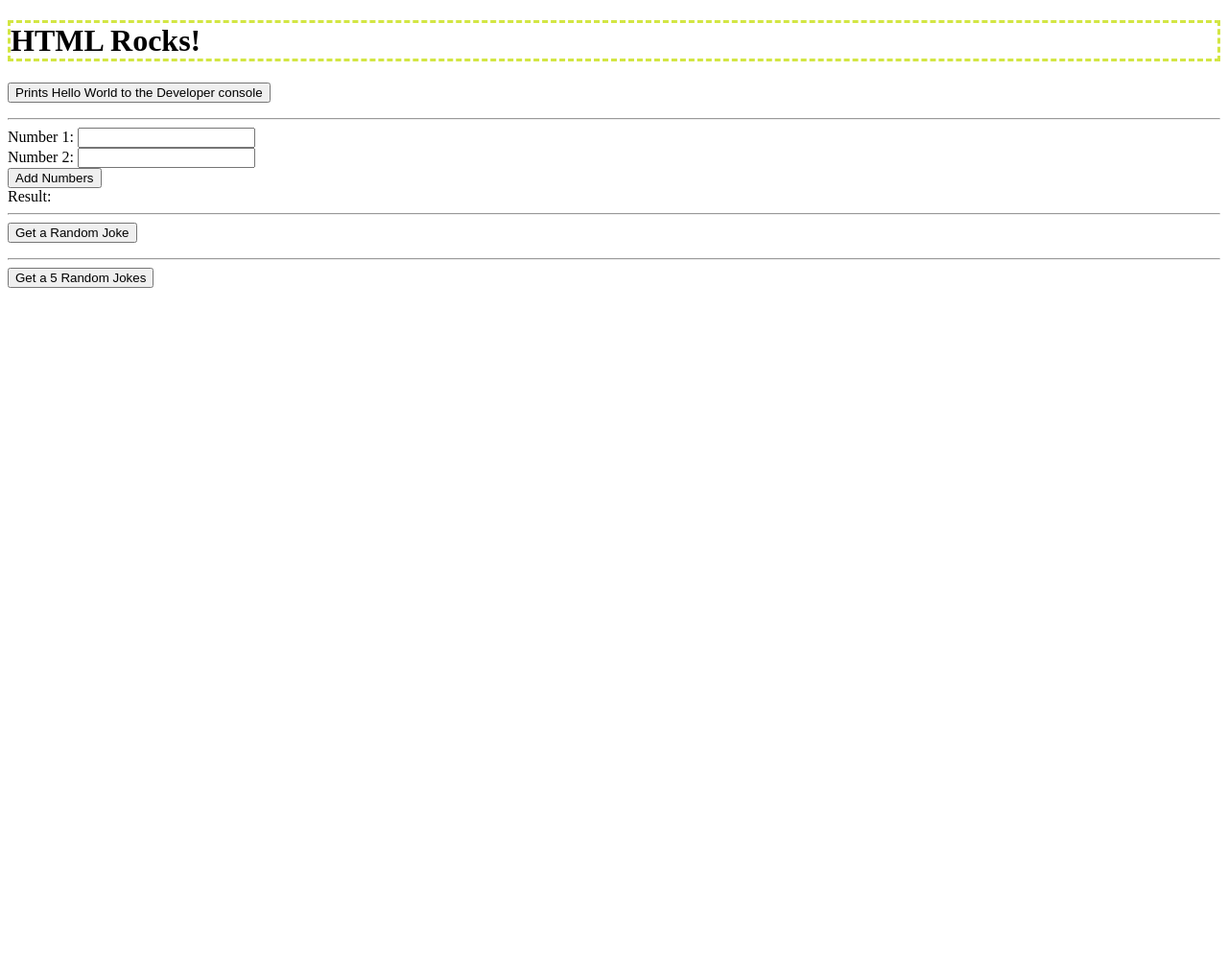
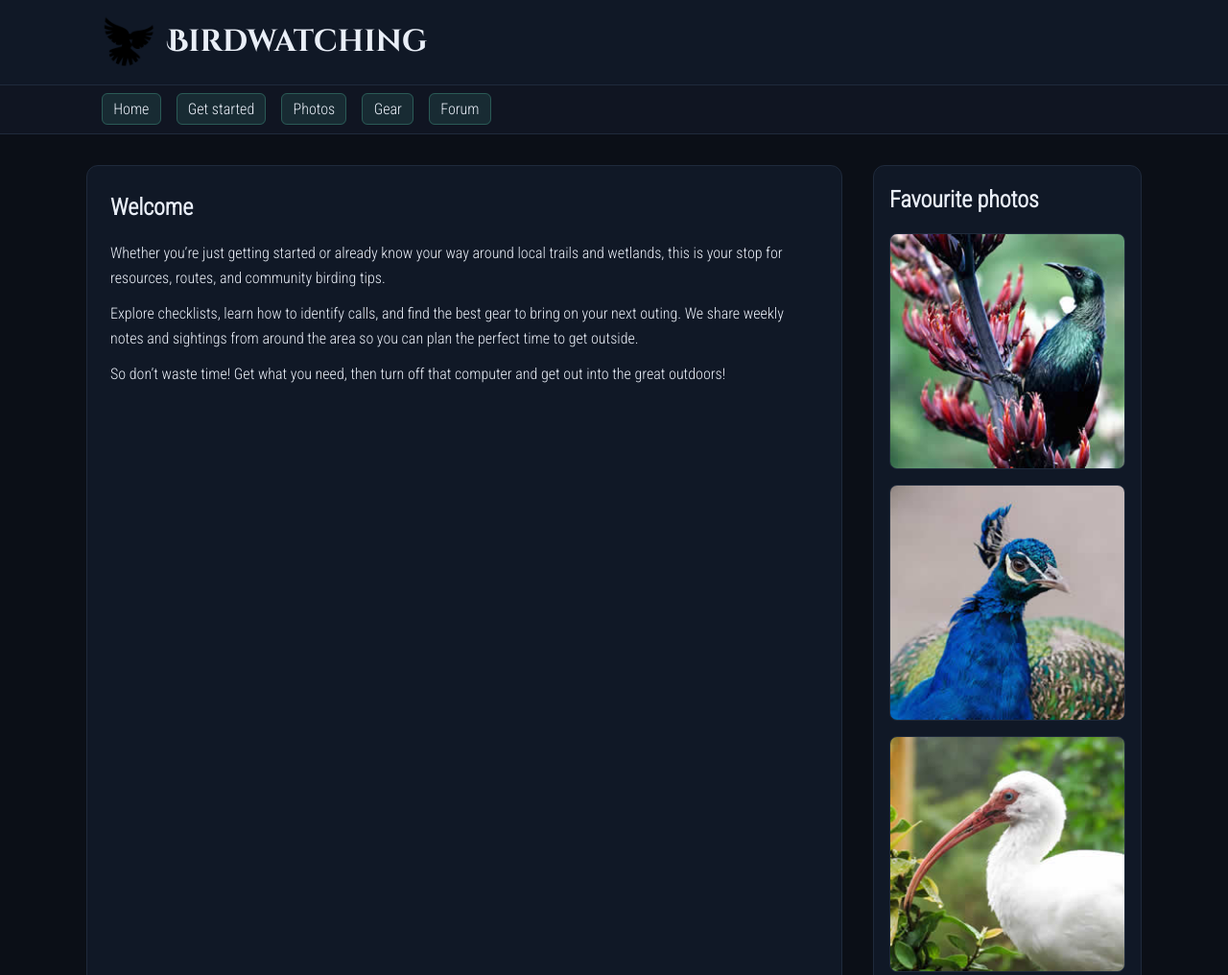
Before and after one commit to MerisSelami/M4.2, a website: page index.html in a window 1280 px wide. Shown: the top 1016 px of the page at 96% size. Before the commit the page ends 800 px from the top, so only its background shows below. Drawn offline with Linux system fonts and the light colour scheme.

Commit message:
Updated Index & Style files and added imgs

```diff
--- a/css/style.css
+++ b/css/style.css
@@ -1,29 +1,119 @@
-h1{
-  border-color: #d3e644;
-  border-style: dashed;
+:root {
+  --bg: #0B0F17;
+  --panel: #101826;
+  --fg: #E9EEF7;
+  --muted: #93a0b5;
+  --accent: #62E5C0;
+  --line: #1F2A3B;
 }
 
-table {
-  border-collapse: collapse;
-  width: 100%;
-  margin-bottom: 20px;
+* { box-sizing: border-box; margin: 0; padding: 0; }
+body {
+  font-family: "Roboto Condensed", sans-serif;
+  background: var(--bg);
+  color: var(--fg);
+  line-height: 1.6;
 }
 
-th, td {
-  padding: 12px 15px;
-  text-align: left;
-  border-bottom: 1px solid #ddd;
+a { color: var(--accent); text-decoration: none; }
+a:hover { text-decoration: underline; }
+
+/* Header */
+.site-header {
+  background: var(--panel);
+  border-bottom: 1px solid var(--line);
+}
+.header-inner {
+  display: flex;
+  align-items: center;
+  gap: 0.75rem;
+  padding: 1rem;
+  max-width: 1100px;
+  margin: 0 auto;
+}
+.logo {
+  width: 56px;
+  height: 56px;
+}
+.site-title {
+  font-family: "Cinzel Decorative", serif;
+  font-size: 2rem;
 }
 
-th {
-  background-color: #f2f2f2;
-  font-weight: bold;
+/* Nav */
+.primary-nav {
+  background: #101522;
+  border-top: 1px solid var(--line);
+}
+.nav-list {
+  list-style: none;
+  display: flex;
+  gap: 1rem;
+  padding: 0.75rem 1rem;
+  max-width: 1100px;
+  margin: 0 auto;
+}
+.nav-link {
+  padding: 0.4rem 0.7rem;
+  border-radius: 6px;
+  background: rgba(98,229,192,0.1);
+  border: 1px solid rgba(98,229,192,0.25);
+  color: var(--fg);
+}
+.nav-link:hover {
+  background: rgba(98,229,192,0.2);
 }
 
-tbody tr:nth-child(even) {
-  background-color: #f9f9f9;
+/* Main layout */
+.site-main {
+  padding: 2rem 1rem;
+}
+.main-wrapper {
+  display: grid;
+  grid-template-columns: 1fr 280px;
+  gap: 2rem;
+  max-width: 1100px;
+  margin: 0 auto;
+}
+@media (max-width: 800px) {
+  .main-wrapper { grid-template-columns: 1fr; }
 }
 
-tbody tr:hover {
-  background-color: #e9e9e9;
+/* Welcome */
+.welcome {
+  background: var(--panel);
+  border: 1px solid var(--line);
+  border-radius: 12px;
+  padding: 1.5rem;
 }
+.welcome h2 {
+  margin-bottom: 1rem;
+}
+.welcome p { margin: 0.75rem 0; }
+
+/* Sidebar */
+.thumbs {
+  background: var(--panel);
+  border: 1px solid var(--line);
+  border-radius: 12px;
+  padding: 1rem;
+}
+.sidebar-title {
+  margin-bottom: 1rem;
+}
+.thumbs img {
+  width: 100%;
+  border-radius: 8px;
+  border: 1px solid var(--line);
+  margin-bottom: 1rem;
+  display: block;
+}
+
+/* Footer */
+.site-footer {
+  background: var(--panel);
+  border-top: 1px solid var(--line);
+  padding: 1.5rem 1rem;
+  color: var(--muted);
+  text-align: center;
+}
--- a/index.html
+++ b/index.html
@@ -1,108 +1,76 @@
-<!doctype html>
-<html>
+<!DOCTYPE html>
+<html lang="en">
+  <head>
+    <meta charset="utf-8">
+    <title>Birdwatching</title>
 
-<head>
-  <meta charset="utf-8">
-  <title>Hello World!</title>
-  <meta name="description" content="">
-  <meta name="viewport" content="width=device-width, initial-scale=1">
-  <link rel="stylesheet" href="css/style.css">
-  <link rel="shortcut icon" href="img/favicon.ico">
-</head>
+    <link href="https://fonts.googleapis.com/css?family=Roboto+Condensed:300%7CCinzel+Decorative:700" rel="stylesheet">
 
-<body>
-  <h1>HTML Rocks!</h1>
-  <p>
-    <button  onclick="helloWorld()">Prints Hello World to the Developer console</button>
-  </p>
-  <hr>
-  <form id="addForm">
-    <label for="num1">Number 1:</label>
-    <input type="number" id="num1" name="num1" required>
-    <br>
-    <label for="num2">Number 2:</label>
-    <input type="number" id="num2" name="num2" required>
-    <br>
-    <button type="submit">Add Numbers</button>
-  </form>
+    <link rel="stylesheet" href="css/style.css">
 
-  <label id="result">Result:</label>
+    <link rel="shortcut icon" href="img/favicon.ico">
+  </head>
 
-  <hr>
+  <body>
+    <!-- Page wrapper -->
+    <div class="site-wrapper">
 
-  <button id="jokeButton">Get a Random Joke</button>
-  <p id="joke"></p>
+      <!-- Header: full width -->
+      <header class="site-header" role="banner">
+        <div class="header-inner">
+          <img src="img/dove.png" alt="a simple dove logo" class="logo">
+          <h1 class="site-title">Birdwatching</h1>
+        </div>
 
-  <hr>
-  <button id="jokeButtonTable">Get a  5 Random Jokes</button>
-  <table id="jokeTable"></table>
+        <!-- Navigation -->
+        <nav class="primary-nav" aria-label="Primary">
+          <ul class="nav-list">
+            <li><a href="#" class="nav-link">Home</a></li>
+            <li><a href="#" class="nav-link">Get started</a></li>
+            <li><a href="#" class="nav-link">Photos</a></li>
+            <li><a href="#" class="nav-link">Gear</a></li>
+            <li><a href="#" class="nav-link">Forum</a></li>
+          </ul>
+        </nav>
+      </header>
 
-  <script type="module" script="js/main.js">
-    import {helloWorld, add, fetchRandomJoke, fetch5RandomJokes} from './js/main.js';
+      <!-- Main: two columns -->
+      <main class="site-main" role="main">
+        <div class="main-wrapper">
 
-    // This shows how to assign a function to the window object
-    // so that it can be called from the browser console
-    window.helloWorld = helloWorld;
+          <!-- Welcome text -->
+          <section class="welcome" aria-labelledby="welcome-title">
+            <h2 id="welcome-title">Welcome</h2>
+            <p>Whether you’re just getting started or already know your way around local trails and wetlands, this is your stop for resources, routes, and community birding tips.</p>
+            <p>Explore checklists, learn how to identify calls, and find the best gear to bring on your next outing. We share weekly notes and sightings from around the area so you can plan the perfect time to get outside.</p>
+            <p>So don’t waste time! Get what you need, then turn off that computer and get out into the great outdoors!</p>
+          </section>
 
-    // This shows how to add an event listener to a button in the HTML
-    // and call a function when the button is clicked
-    const form = document.getElementById('addForm');
-    form.addEventListener('submit', function(e) {
-      e.preventDefault();
-      const num1 = parseFloat(document.getElementById('num1').value);
-      const num2 = parseFloat(document.getElementById('num2').value);
-      try{
-        const result = add(num1, num2);
-        document.getElementById('result').textContent = `Result: ${result}`;
-      }catch(e){
-        console.error(e);
-        document.getElementById('result').textContent = `Error: ${e.message}`;
-      }
+          <!-- Sidebar: thumbnails -->
+          <aside class="thumbs" aria-label="Favourite photos">
+            <h2 class="sidebar-title">Favourite photos</h2>
+            <a class="thumb" href="img/favorite-1.jpg">
+              <img src="img/favorite-1_th.jpg" alt="White bird with yellow crown and black slender beak">
+            </a>
+            <a class="thumb" href="img/favorite-2.jpg">
+              <img src="img/favorite-2_th.jpg" alt="Black long beak, blue headdress">
+            </a>
+            <a class="thumb" href="img/favorite-3.jpg">
+              <img src="img/favorite-3_th.jpg" alt="Brown/cream bird with light-colored beak">
+            </a>
+            <a class="thumb" href="img/favorite-4.jpg">
+              <img src="img/favorite-4_th.jpg" alt="Black bird with straight white beak">
+            </a>
+          </aside>
+        </div>
+      </main>
 
-    });
+      <!-- Footer -->
+      <footer class="site-footer" role="contentinfo">
+        <p class="credits">This fake website example is CC0 — any part of this code may be reused in any way you wish. Original example written by Chris Mills, 2016. Edited by Meris Selami 2025</p>
+        <p class="credits"><a href="http://game-icons.net/lorc/originals/dove.html">Dove icon</a> by Lorc.</p>
+      </footer>
 
-    // this shows how to add an event listener to a button in the HTML
-    // that calls a function that fetches a random joke from an API
-    // and displays it on the page
-    const jokebtn = document.getElementById('jokeButton');
-    const jokeresult = document.getElementById('joke');
-    jokebtn.addEventListener('click', async () => {
-      try {
-        jokeresult.textContent = 'Loading...';
-        const joke = await fetchRandomJoke();
-        document.getElementById('joke').textContent = joke;
-      } catch (e) {
-        console.error(e);
-        document.getElementById('joke').textContent = `Error: ${e.message}`;
-      }
-    });
-
-    // this shows how to add an event listener to a button in the HTML
-    // that calls a function that fetches 5 random jokes from an API
-    // and displays them in a table on the page
-    const jokeTableBtn = document.getElementById('jokeButtonTable');
-    const jokeTable = document.getElementById('jokeTable');
-    jokeTableBtn.addEventListener('click', async () => {
-      try {
-        jokeTable.textContent = 'Loading...';
-        const joke = await fetch5RandomJokes();
-        jokeTable.innerHTML = `
-              <thead>
-              <tr>
-                <th>Joke</th>
-              </tr>
-              </thead>
-              <tbody>
-              ${joke.map(j => `<tr><td>${j}</td></tr>`).join('')}
-              </tbody>
-            `;
-      } catch (e) {
-        console.error(e);
-        document.getElementById('joke').textContent = `Error: ${e.message}`;
-      }
-    });
-  </script>
-
-</body>
-
+    </div>
+  </body>
 </html>
```
Also changed, not shown: img/dove.png (added), img/favorite-1.jpg (added), img/favorite-1_th.jpg (added), img/favorite-2.jpg (added), img/favorite-2_th.jpg (added), img/favorite-3.jpg (added), img/favorite-3_th.jpg (added), img/favorite-4.jpg (added), img/favorite-4_th.jpg (added).
